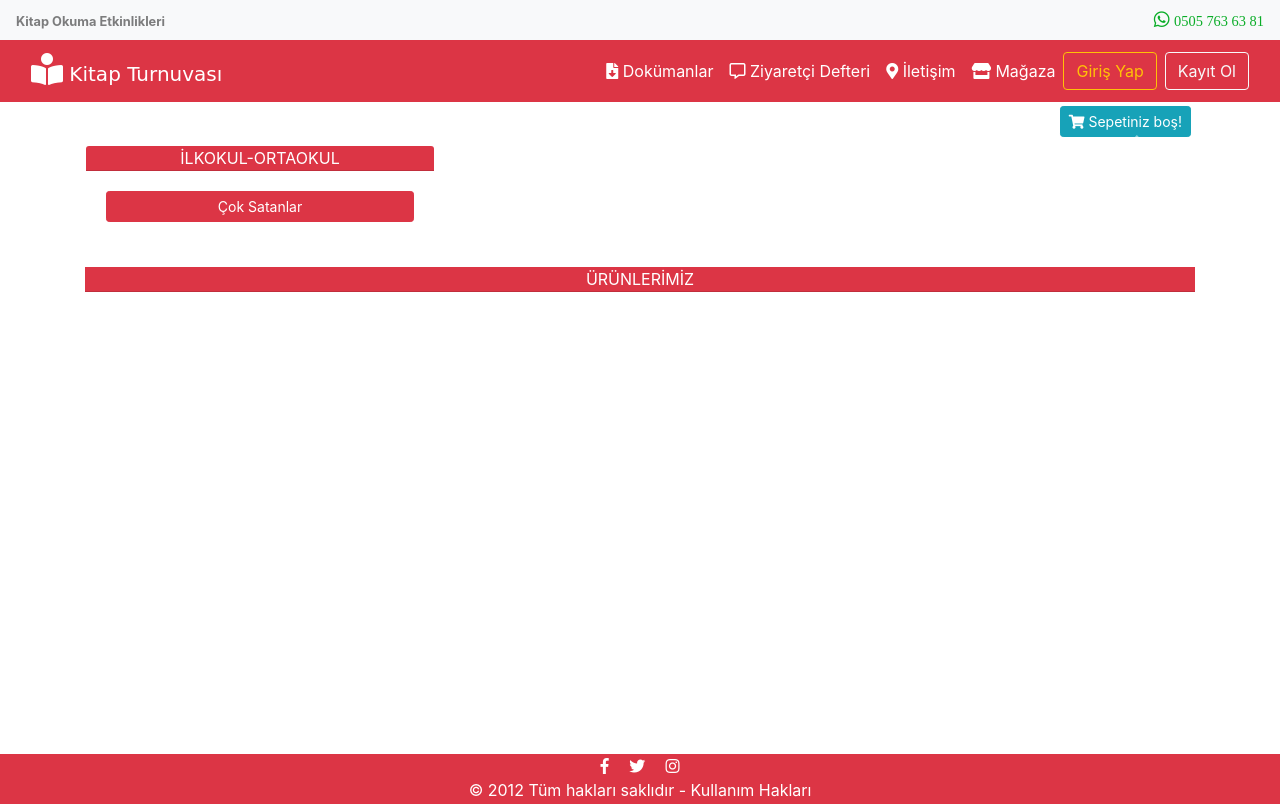
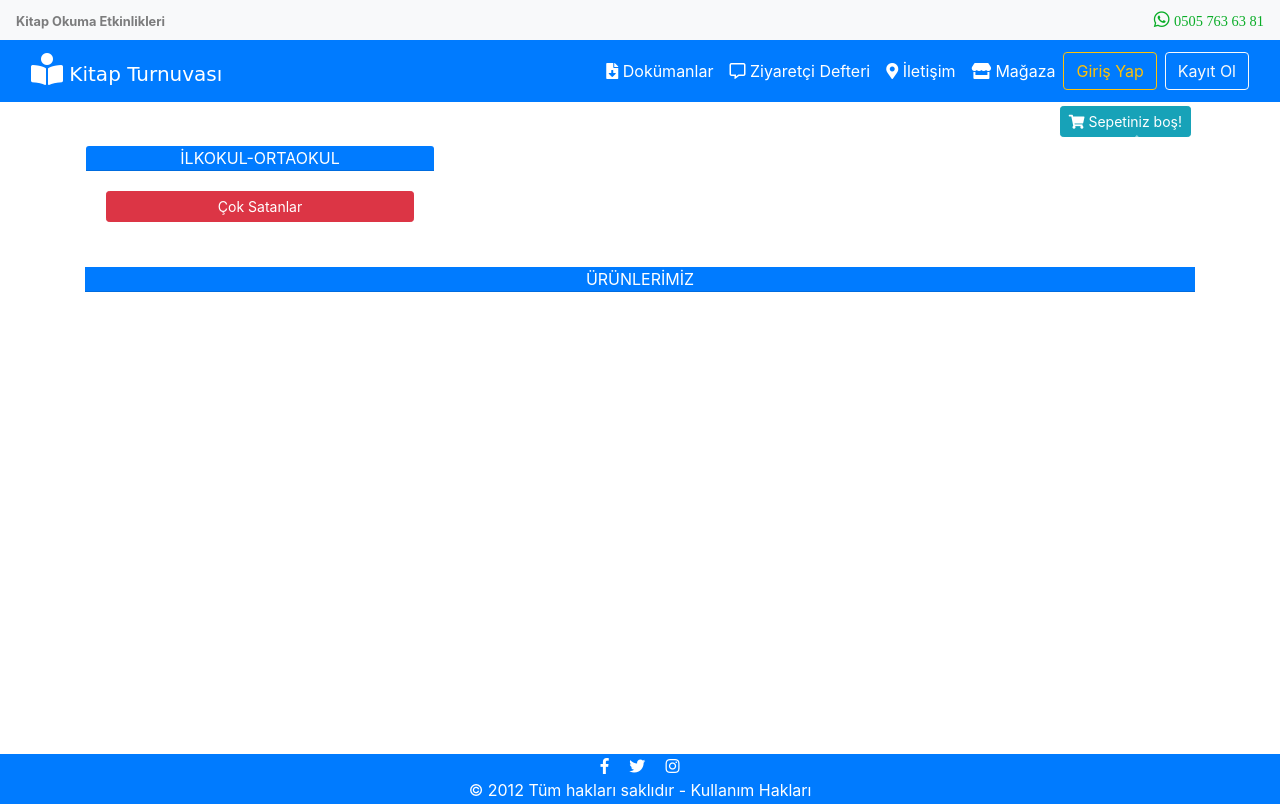
Before and after one commit to kopuskopecik/kitapturnuvasi, a Django app: page / in a window 1280 px wide. Run offline with Django 3.2, Linux system fonts and the light colour scheme; data that the repository does not hold is empty; some libraries are stand-ins or nearby versions; some web fonts are replaced.

Commit message:
mavi aşama

```diff
--- a/kitapturnuvasi/urls.py
+++ b/kitapturnuvasi/urls.py
@@ -45,8 +45,8 @@ urlpatterns = [
     path('accounts/signup/teacher/', TeacherSignUpView.as_view(), name='teacher_signup'),
 	#path('accounts/turnuva/', turnuva, name='turnuva'),
 
-	path('google102aeaa3d2712612.html', TemplateView.as_view(template_name="google102aeaa3d2712612.html")),
-	path('t4qt79m922kcpzkf7tuwn3mmebsdva.html', TemplateView.as_view(template_name="t4qt79m922kcpzkf7tuwn3mmebsdva.html")),
+	#path('google102aeaa3d2712612.html', TemplateView.as_view(template_name="google102aeaa3d2712612.html")),
+	#path('t4qt79m922kcpzkf7tuwn3mmebsdva.html', TemplateView.as_view(template_name="t4qt79m922kcpzkf7tuwn3mmebsdva.html")),
     path('robots.txt/', TemplateView.as_view(template_name="robots.txt", content_type ="text/plain")),
 	path('sitemap.xml/', sitemap, {'sitemaps':sitemaps}),
 
--- a/static/css/app.css
+++ b/static/css/app.css
@@ -3,7 +3,7 @@
 }
 .footer {
   height: 50px;
-  background-color: #dc3545;
+  background-color: #007bff;
   color:#fff;
 }
 
--- a/templates/anasayfa/anasayfa.html
+++ b/templates/anasayfa/anasayfa.html
@@ -12,7 +12,7 @@
 <div class = "row">
   <div class = "col-md-4 col-sm-12 sol">
       <div class="card mb-2 text-center border border-white">
-		<div class="card-header bg-danger text-white py-0">İLKOKUL-ORTAOKUL</div>
+		<div class="card-header bg-primary text-white py-0">İLKOKUL-ORTAOKUL</div>
 		<div class="card-body">
         {% for category in ana_kategoriler%}
 	        <a href = "{{category.get_absolute_url}}" type="button" class="btn {{category.arka_plan_renk}} btn-sm btn-block">{{category.name}}</a>
@@ -72,7 +72,7 @@
 	</div>
 </div>
 </div>
-<div class="card-header w-100 text-white mt-3 bg-danger text-center py-0">ÜRÜNLERİMİZ</div>
+<div class="card-header w-100 text-white mt-3 bg-primary text-center py-0">ÜRÜNLERİMİZ</div>
 <div class="row">
 {% for urun in urunler%}
 <div class = "col-lg-3 col-md-4 col-sm-6 mb-2">
@@ -105,7 +105,7 @@
 {% for konu in genel%}
 <div class="col-md-6 col-lg-4 mt-2">
   <div class="card border-danger h-100 text-center">
-    <div class="card-header bg-danger py-1"><a class = "text-white" href = "{{konu.get_absolute_url}}">{{konu.başlık}}</a></div>
+    <div class="card-header bg-primary py-1"><a class = "text-white" href = "{{konu.get_absolute_url}}">{{konu.başlık}}</a></div>
     <div class="card-body py-1">
       <p class="card-text">{{konu.kısa_içerik|safe|truncatechars:100}}</p>
     </div>
--- a/templates/base.html
+++ b/templates/base.html
@@ -36,7 +36,7 @@
 		</span>
 	</nav>
 
-      <nav class="navbar navbar-expand-lg navbar-dark bg-danger">
+      <nav class="navbar navbar-expand-lg navbar-dark bg-primary">
         <div class="container-fluid text-white">
 
 
```
